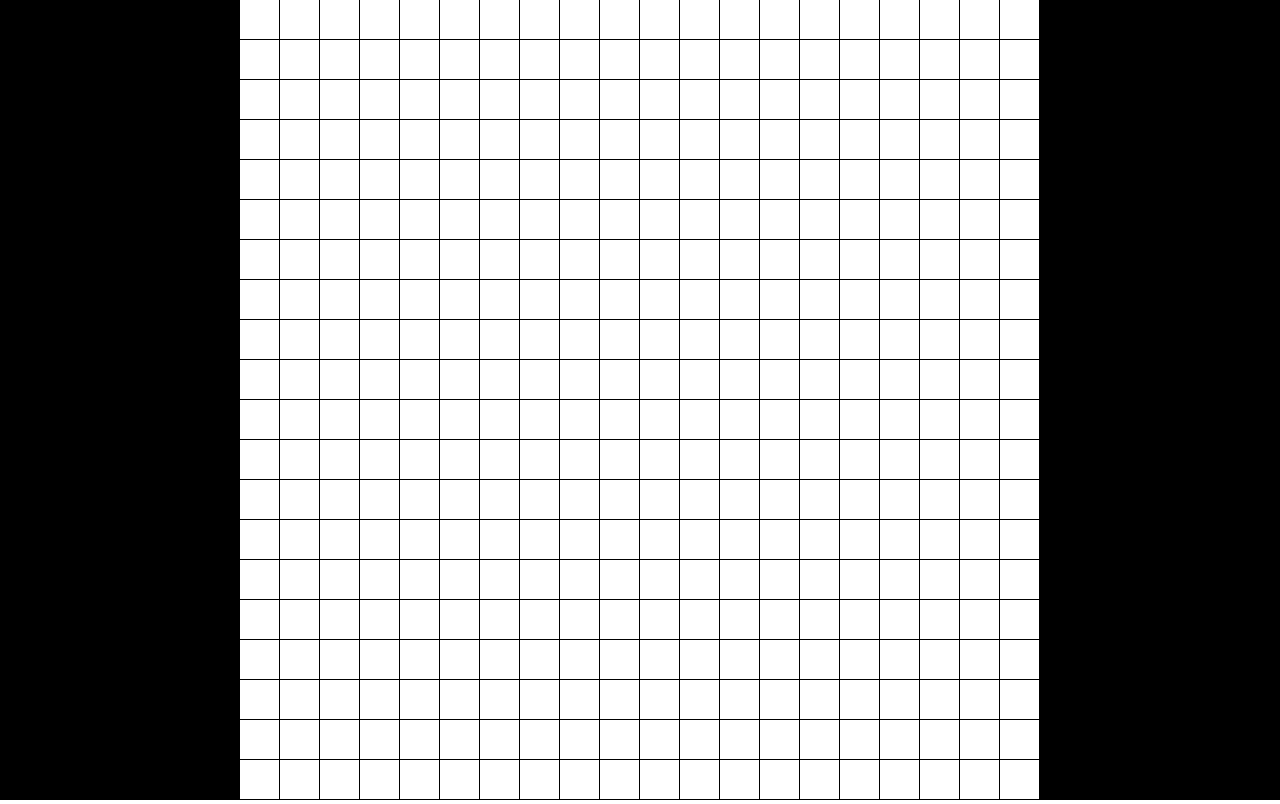
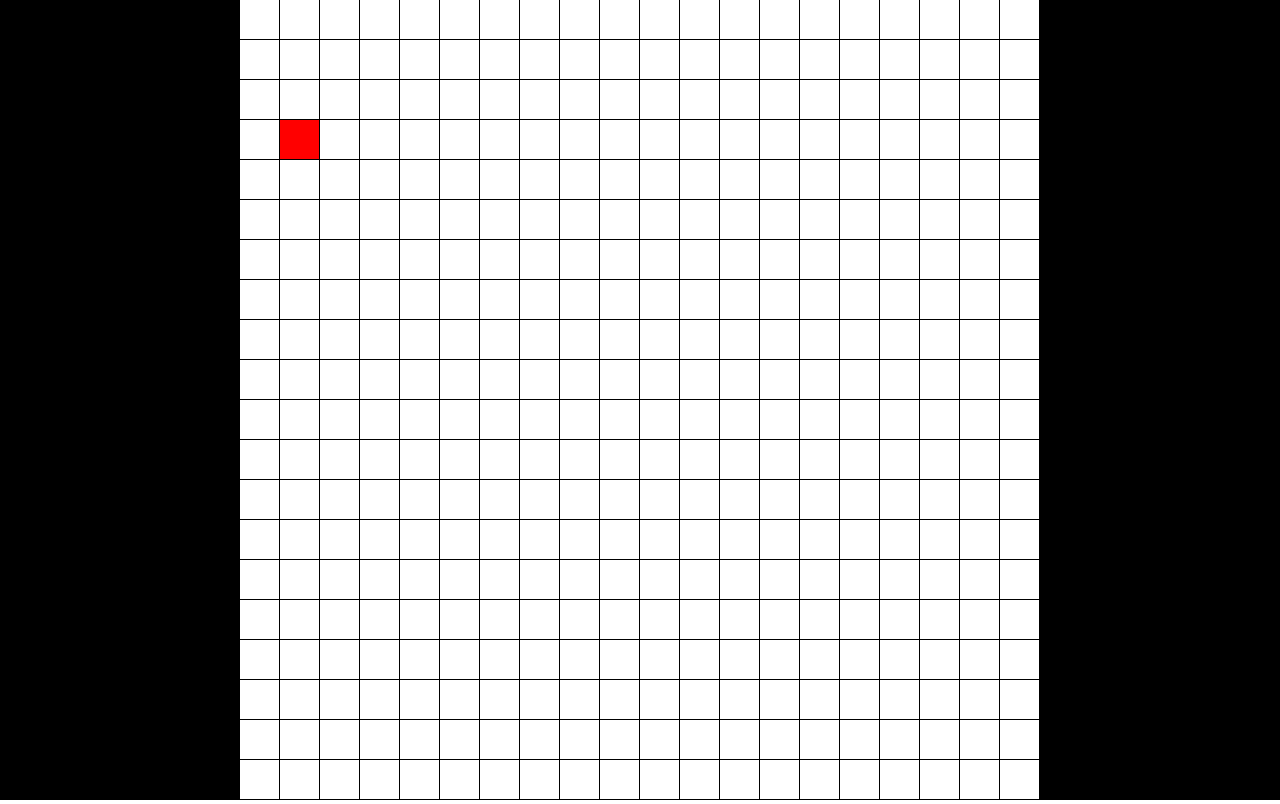
Before and after one commit to toksaitov/super-mega-snake, a plain HTML site: page index.html in a window 1280 px wide. Drawn offline with Linux system fonts and the light colour scheme.

Commit message:
Create an apple (Closes #4)
- [x] Add state variables for the apple.
- [x] Add behaviour functions for the apple.

```diff
--- a/index.html
+++ b/index.html
@@ -19,12 +19,12 @@
     <body>
         <canvas id="canvas"></canvas>
         <script>
-            // Field State
+            // Field's State
             const fieldWidth = 20;
             const fieldHeight = 20;
             const fieldColor = 'white';
 
-            // Field Behaviour
+            // Field's Behaviour
             function drawField(ctx, w, h) {
                 const cellSize = Math.min(w / fieldWidth, h / fieldHeight);
                 const fieldPixelWidth = cellSize * fieldWidth;
@@ -45,8 +45,35 @@
                 }
             }
 
+            // Apple's Variables
+            let appleX;
+            let appleY;
+            const appleColor = 'red';
+
+            // Apple's Behaviour
+            function constructApple() {
+                appleX = Math.trunc(Math.random() * fieldWidth);
+                appleY = Math.trunc(Math.random() * fieldHeight);
+            }
+
+            function drawApple(ctx, w, h) {
+                const cellSize = Math.min(w / fieldWidth, h / fieldHeight);
+                const fieldPixelWidth = cellSize * fieldWidth;
+                const fieldPixelHeight = cellSize * fieldHeight;
+                const centeringShiftX = (w - fieldPixelWidth) / 2;
+                const centeringShiftY = (h - fieldPixelHeight) / 2;
+
+                ctx.fillStyle = appleColor;
+                const pixelX = centeringShiftX + appleX * cellSize;
+                const pixelY = centeringShiftY + appleY * cellSize;
+
+                ctx.beginPath();
+                ctx.rect(pixelX, pixelY, cellSize - 1, cellSize - 1);
+                ctx.fill();
+            }
+
             function setup(ctx, w, h) {
-                // TODO: добавить код инициализации
+                constructApple();
 
                 window.requestAnimationFrame(timestamp => draw(ctx, w, h, timestamp));
             }
@@ -63,6 +90,7 @@
                 ctx.fill();
 
                 drawField(ctx, w, h);
+                drawApple(ctx, w, h);
 
                 //window.requestAnimationFrame(timestamp => draw(ctx, w, h, timestamp));
             }
```
